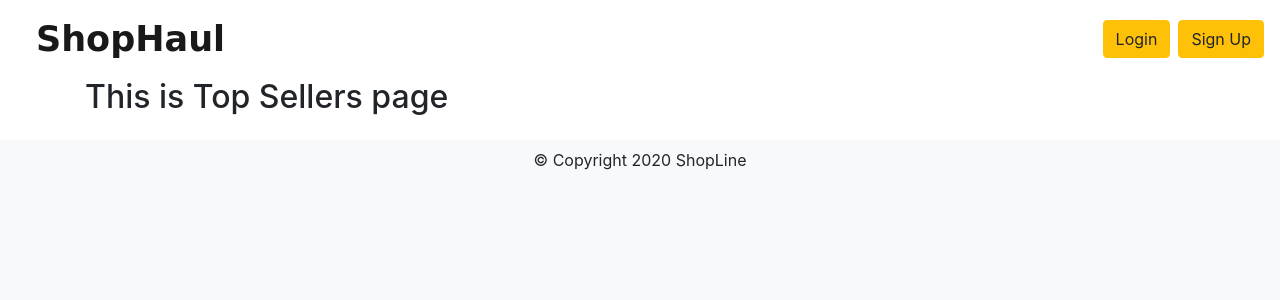
After one commit to aswinidev/ShopHaul, a Django app: page /top-sellers in a window 1280 px wide. The commit adds this page. Shown: the top 300 px of the page. Run offline with Django 3.2, Linux system fonts and the light colour scheme; some libraries are stand-ins or nearby versions; some web fonts are replaced.

Commit message:
added temporary topseller and topproducts page

```diff
--- a/myproject/shophaul/templates/shophaul/products.html
+++ b/myproject/shophaul/templates/shophaul/products.html
@@ -8,7 +8,7 @@
     <div class="p-2">
         {% if request.user.is_authenticated %}
         <a href="{% url 'My Products'%}" class="btn btn-warning">My Products</a>
-        <a href="/products/add-update-product" class="btn btn-warning">Add/Update Products</a>
+        <a href="{% url 'Add/Update Product'%}" class="btn btn-warning">Add/Update Products</a>
         <a href="{% url 'Top Products'%}" class="btn btn-warning">Top Products</a>
         {% else %}
         <a href="{% url 'Top Products'%}" class="btn btn-warning">Top Products</a>
--- /dev/null
+++ b/myproject/shophaul/templates/shophaul/top_sellers.html
@@ -0,0 +1,10 @@
+{% extends 'base.html' %}
+{% load static %}
+
+{% block title %}ShopHaul | Top Sellers{% endblock %}
+
+{% block content %}
+<div class="container pb-3">
+    <h2>This is Top Sellers page</h2>
+</div>
+{% endblock content %}
--- a/myproject/shophaul/urls.py
+++ b/myproject/shophaul/urls.py
@@ -12,4 +12,5 @@ urlpatterns = [
     path('products/delete-product', views.delete_product,
          name='Delete Product'),
     path('products/top-products', views.top_products, name='Top Products'),
+    path('top-sellers', views.top_sellers, name='Top Sellers')
 ]
--- a/myproject/shophaul/views.py
+++ b/myproject/shophaul/views.py
@@ -17,6 +17,14 @@ def home(request):
 
 def products(request):
     return render(request, 'shophaul/products.html')
+
+
+def top_products(request):
+    return render(request, 'shophaul/top_products.html')
+
+
+def top_sellers(request):
+    return render(request, 'shophaul/top_sellers.html')
 
 
 @login_required
@@ -85,10 +93,6 @@ def add_product(request):
     return JsonResponse({'status': 'Success'})
 
 
-def top_products(request):
-    return render(request, 'shophaul/products.html')
-
-
 @csrf_exempt
 @require_POST
 def delete_product(request):
```
Also changed, not shown: myproject/shophaul/templates/shophaul/top_products.html (added, +10 -0 lines).
